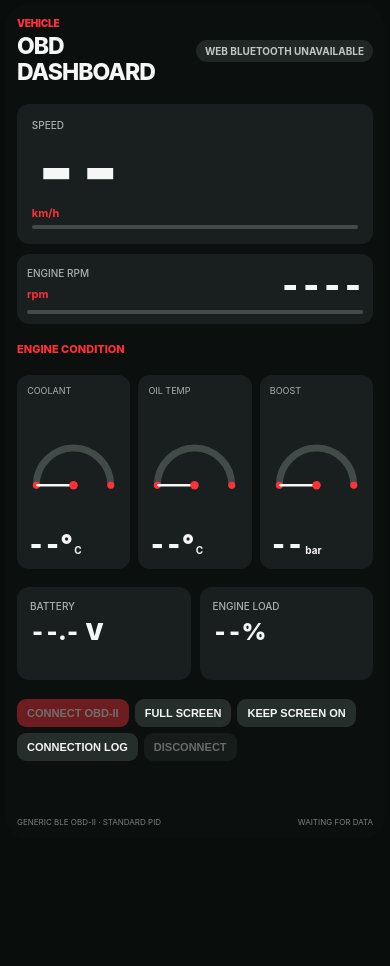
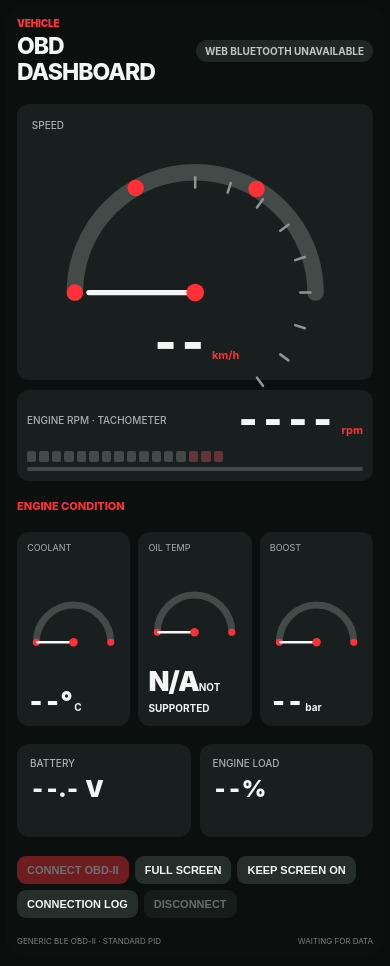
Before and after one commit to marcopark703/OBD2, a plain HTML site: page index.html in a window 390 px wide. Before the commit the page ends 847 px from the top, so only its background shows below. Drawn offline with Linux system fonts and the light colour scheme.

Commit message:
Add files via upload

```diff
--- a/index.html
+++ b/index.html
@@ -20,7 +20,21 @@ header{display:flex;justify-content:space-between;align-items:center;gap:10px}
 .mainrow{display:grid;grid-template-columns:minmax(0,2.45fr) minmax(0,1fr);gap:9px}
 .card{background:var(--panel);border-radius:var(--radius);padding:clamp(10px,2vw,14px);min-width:0}
 .kicker{font-size:clamp(10px,1.6vw,12px);color:var(--muted);font-weight:450}
-.speedval{font-size:clamp(64px,13.5vw,94px);font-weight:950;letter-spacing:-4px;line-height:.98;font-variant-numeric:tabular-nums}
+.speedval{font-size:clamp(54px,10vw,76px);font-weight:950;letter-spacing:-3px;line-height:.95;font-variant-numeric:tabular-nums}
+.speeddial{width:min(100%,390px);height:auto;display:block;margin:2px auto -3px;overflow:visible}
+.speeddial .dial-bg{fill:none;stroke:#424b48;stroke-width:13;stroke-linecap:round}
+.speeddial .dial-progress{fill:none;stroke:#ff3038;stroke-width:13;stroke-linecap:round;pathLength:100;stroke-dasharray:0 100}
+.speeddial .dial-tick{stroke:#8d9692;stroke-width:2;stroke-linecap:round}
+.speeddial .dial-needle{stroke:#f5f7f6;stroke-width:4;stroke-linecap:round}
+.speedread{display:flex;align-items:baseline;justify-content:center;gap:7px;margin-top:-2px}
+.speedread .speedval{font-size:clamp(42px,8vw,62px)}
+.rpm-digital{display:flex;align-items:baseline;gap:7px}
+.rpm-digital .rpmval{font-size:clamp(38px,7vw,54px);margin:3px 0 0;line-height:1}
+.tach-scale{display:grid;grid-template-columns:repeat(16,1fr);gap:3px;margin-top:11px;height:10px}
+.tach-scale i{display:block;border-radius:2px;background:#424b48}
+.tach-scale i.active{background:#ff3038}
+.tach-scale i.redline{background:#653438}
+.tach-scale i.redline.active{background:#ff3038}
 .rpmval{font-size:clamp(25px,5.4vw,36px);font-weight:900;letter-spacing:-1px;font-variant-numeric:tabular-nums;margin-top:13px}
 .unit{color:var(--red);font-size:clamp(11px,1.8vw,13px);font-weight:700}
 .track{height:4px;background:var(--track);border-radius:9px;overflow:hidden;margin-top:5px}
@@ -39,12 +53,16 @@ header{display:flex;justify-content:space-between;align-items:center;gap:10px}
 button{border:0;border-radius:9px;padding:9px 12px;background:#252e2b;color:#f5f7f6;font-size:12px;font-weight:750}
 button.primary{background:var(--red);color:white}button:disabled{opacity:.4}
 #diagnostics{display:none;background:#111817;border:1px solid #303a36;border-radius:12px;padding:10px;font-size:11px;white-space:pre-wrap;word-break:break-word;max-height:150px;overflow:auto;color:#c5ceca}
-/* Narrow phones / Galaxy Fold cover screen / Mobile layout */
-@media(max-width:768px){
+/* Narrow phones / Galaxy Fold cover screen */
+@media(max-width:520px){
  .app{min-height:calc(100dvh - 10px);gap:clamp(12px,2.2vh,20px);padding:clamp(12px,3vw,17px)}
  .mainrow{grid-template-columns:minmax(0,1fr);gap:10px}
  .mainrow>.card:first-child{padding:clamp(14px,3.8vw,20px)}
- .speedval{font-size:clamp(76px,19vw,116px);letter-spacing:-5px}
+ .speedval{font-size:clamp(54px,10vw,76px);letter-spacing:-3px}
+ .speeddial{width:min(100%,360px);max-height:190px}
+ .speedread .speedval{font-size:clamp(46px,12vw,66px)}
+ .rpm-digital .rpmval{font-size:clamp(40px,10vw,58px)}
+ .tach-scale{height:11px;gap:3px}
  .rpmval{font-size:clamp(34px,8vw,48px);margin-top:7px}
  .mainrow>.card:nth-child(2){display:grid;grid-template-columns:1fr auto;align-items:center;column-gap:12px}
  .mainrow>.card:nth-child(2) .kicker{grid-column:1}
@@ -63,7 +81,7 @@ button.primary{background:var(--red);color:white}button:disabled{opacity:.4}
 }
 @media(max-width:370px){.gauges{gap:6px}.gaugecard{min-height:165px}.gauge-title{font-size:8px}}
 @media(orientation:landscape) and (max-height:520px){.app{max-width:1100px;min-height:auto}.gauges{grid-template-columns:repeat(3,minmax(0,1fr))}.gaugecard{min-height:125px}.speedval{font-size:clamp(48px,8vw,70px)}.gauge{max-height:78px}}
-@media(min-width:769px){.app{padding:18px}.gaugecard{min-height:190px}}
+@media(min-width:700px){.app{padding:18px}.gaugecard{min-height:190px}}
 </style>
 </head>
 <body>
@@ -74,16 +92,21 @@ button.primary{background:var(--red);color:white}button:disabled{opacity:.4}
 </header>
 
 <section class="mainrow">
- <div class="card">
+ <div class="card speed-card">
   <div class="kicker">SPEED</div>
-  <div class="speedval" id="speed">--</div>
-  <div class="unit">km/h</div>
-  <div class="track"><div class="fill" id="speedbar"></div></div>
+  <svg class="speeddial" viewBox="0 0 240 150" aria-label="Speedometer">
+   <path class="dial-bg" d="M25 126 A95 95 0 0 1 215 126"/>
+   <path id="speedArc" class="dial-progress" d="M25 126 A95 95 0 0 1 215 126"/>
+   <g id="speedTicks"></g>
+   <path id="speedNeedle" class="dial-needle" d="M120 126 L120 42" transform="rotate(-90 120 126)"/>
+   <circle cx="120" cy="126" r="7" fill="#ff3038"/>
+  </svg>
+  <div class="speedread"><span class="speedval" id="speed">--</span><span class="unit">km/h</span></div>
  </div>
- <div class="card">
-  <div class="kicker">ENGINE RPM</div>
-  <div class="rpmval" id="rpm">----</div>
-  <div class="unit">rpm</div>
+ <div class="card rpm-card">
+  <div class="kicker">ENGINE RPM · TACHOMETER</div>
+  <div class="rpm-digital"><div class="rpmval" id="rpm">----</div><span class="unit">rpm</span></div>
+  <div class="tach-scale" id="tachScale" aria-label="RPM scale"></div>
   <div class="track"><div class="fill" id="rpmbar"></div></div>
  </div>
 </section>
@@ -108,7 +131,7 @@ button.primary{background:var(--red);color:white}button:disabled{opacity:.4}
    <path id="oilNeedle" d="M100 108 L100 30" stroke="#f6f7f7" stroke-width="5" stroke-linecap="round" transform="rotate(-90 100 108)"/>
    <circle cx="100" cy="108" r="9" fill="#ff3038"/>
   </svg>
-  <div><span class="gauge-value" id="oil">--°</span><span class="gauge-unit"> C</span></div>
+  <div><span class="gauge-value" id="oil">N/A</span><span class="gauge-unit" id="oilUnit">NOT SUPPORTED</span></div>
  </div>
  <div class="card gaugecard">
   <div class="gauge-title">BOOST</div>
@@ -148,7 +171,7 @@ const UUIDS=[
 ];
 const optionalServices=[...new Set([...UUIDS.map(x=>x.service),"0000180a-0000-1000-8000-00805f9b34fb"])];
 let device=null,server=null,rx=null,tx=null,notifyBuffer="",pending=null,connected=false,polling=false,wakeLock=null,logLines=[];
-let supported={};
+let supported={},oilPidChecked=false,speedNeedleNow=-90,speedNeedleTarget=-90;
 const log=s=>{logLines.unshift(new Date().toLocaleTimeString()+" "+s);logLines=logLines.slice(0,24);$("diagnostics").textContent=logLines.join("\n")};
 const setConn=(s,on=false)=>{$("connection").textContent=s;$("connection").classList.toggle("off",!on)};
 const delay=ms=>new Promise(r=>setTimeout(r,ms));
@@ -204,6 +227,21 @@ async function pid(pid,n,fn){
  supported[pid]=true;return fn(...b);
 }
 function put(id,val,unit=""){if(val===null||val===undefined){$(id).textContent="—";return}$(id).textContent=val+unit}
+function initScales(){
+ const ticks=$("speedTicks"); if(ticks.childElementCount===0){
+  for(let i=0;i<=10;i++){const a=(-90+i*18)*Math.PI/180,x1=120+Math.cos(a)*83,y1=126+Math.sin(a)*83,x2=120+Math.cos(a)*91,y2=126+Math.sin(a)*91;const l=document.createElementNS("http://www.w3.org/2000/svg","line");l.setAttribute("x1",x1);l.setAttribute("y1",y1);l.setAttribute("x2",x2);l.setAttribute("y2",y2);l.setAttribute("class","dial-tick");ticks.appendChild(l)}
+ }
+ const scale=$("tachScale");if(scale.childElementCount===0){for(let i=0;i<16;i++){const e=document.createElement("i");if(i>=13)e.className="redline";scale.appendChild(e)}}
+}
+function animateSpeedNeedle(){speedNeedleNow+=(speedNeedleTarget-speedNeedleNow)*.22;$("speedNeedle").setAttribute("transform",`rotate(${speedNeedleNow} 120 126)`);requestAnimationFrame(animateSpeedNeedle)}
+function updateSpeed(v){
+ if(v===null){put("speed",null);$("speedArc").style.strokeDasharray="0 100";return}
+ const n=Math.max(0,Math.min(220,v));put("speed",Math.round(v));const ratio=n/220;$("speedArc").style.strokeDasharray=`${ratio*100} 100`;speedNeedleTarget=-90+ratio*180;
+}
+function updateRpm(v){
+ put("rpm",v===null?null:Math.round(v).toLocaleString("en-US"));const ratio=v===null?0:Math.max(0,Math.min(1,v/5000));$("rpmbar").style.width=(ratio*100)+"%";
+ [...$("tachScale").children].forEach((el,i)=>el.classList.toggle("active",v!==null&&i<Math.round(ratio*16)));
+}
 function gauge(prefix,val,min,max,fmt){
  if(val===null||!Number.isFinite(val)){put(prefix,"—");$(prefix+"Arc").setAttribute("stroke-dasharray","0 100");return}
  const ratio=Math.max(0,Math.min(1,(val-min)/(max-min)));
@@ -217,7 +255,6 @@ async function poll(){
  // Priority: speed and RPM every cycle. Slow-changing PIDs are staggered.
  let slowIndex=0;const slowTasks=[
   async()=>{const v=await pid("05",1,a=>a-40);gauge("coolant",v,40,120,x=>Math.round(x)+"°")},
-  async()=>{const v=await pid("5C",1,a=>a-40);gauge("oil",v,50,150,x=>Math.round(x)+"°")},
   async()=>{const v=await pid("0B",1,a=>a);return v},
   async()=>{const v=await pid("33",1,a=>a);return v},
   async()=>{const v=await pid("04",1,a=>Math.round(a*100/255));put("load",v===null?null:v,"%")},
@@ -226,14 +263,14 @@ async function poll(){
  let map=null,baro=null;
  try{
   while(connected){
-   const speed=await pid("0D",1,a=>a);put("speed",speed===null?null:Math.round(speed));$("speedbar").style.width=(speed===null?0:Math.min(100,speed/220*100))+"%";
-   const rpm=await pid("0C",2,(a,b)=>Math.round((a*256+b)/4));put("rpm",rpm===null?null:rpm.toLocaleString("en-US"));$("rpmbar").style.width=(rpm===null?0:Math.min(100,rpm/5000*100))+"%";
+   const speed=await pid("0D",1,a=>a);updateSpeed(speed);
+   const rpm=await pid("0C",2,(a,b)=>Math.round((a*256+b)/4));updateRpm(rpm);
    // one low-priority query per loop; boost is derived when MAP and BARO are both known
    try{
     const t=slowTasks[slowIndex]();slowIndex=(slowIndex+1)%slowTasks.length;
     const result=await t;
-    if(slowIndex===3)map=result;
-    if(slowIndex===4)baro=result;
+    if(slowIndex===2)map=result;
+    if(slowIndex===3)baro=result;
     if(map!==null&&baro!==null){const boost=(map-baro)/100;gauge("boost",boost,0,2.5,x=>x.toFixed(2));}
    }catch(e){log("PID read: "+e.message)}
    $("lastUpdate").textContent="UPDATED "+new Date().toLocaleTimeString("ko-KR",{hour12:false});
@@ -259,6 +296,7 @@ async function start(){
  setConn("BLE CONNECTED",true);$("disconnect").disabled=false;$("connect").disabled=true;
  // Identify ECU support map using standard supported-PID bitmap.
  try{const r=await cmd("0100");log("Standard PID discovery response received");}catch(e){log("PID discovery: "+e.message)}
+ if(!oilPidChecked){oilPidChecked=true;try{const oil=await pid("5C",1,a=>a-40);if(oil===null){$("oil").textContent="N/A";$("oilUnit").textContent="NOT SUPPORTED";log("Oil temperature PID 015C not supported by ECU");}else{gauge("oil",oil,50,150,x=>Math.round(x)+"°");$("oilUnit").textContent="°C";}}catch(e){$("oil").textContent="N/A";$("oilUnit").textContent="NOT SUPPORTED";log("Oil temperature unavailable: "+e.message)}}
  poll();
 }
 $("connect").onclick=async()=>{ $("connect").disabled=true;try{await start()}catch(e){log("ERROR "+e.name+": "+e.message);setConn("CONNECTION FAILED");$("connect").disabled=false;if(device?.gatt?.connected)device.gatt.disconnect()}};
@@ -267,6 +305,7 @@ $("fullscreen").onclick=async()=>{try{if(!document.fullscreenElement)await docum
 $("wake").onclick=async()=>{try{if(!("wakeLock"in navigator))throw Error("Wake Lock 미지원 브라우저");wakeLock=await navigator.wakeLock.request("screen");$("wake").textContent="SCREEN ON ✓";wakeLock.addEventListener("release",()=>$("wake").textContent="KEEP SCREEN ON")}catch(e){log("Wake Lock: "+e.message)}};
 $("settings").onclick=()=>{$("diagnostics").style.display=$("diagnostics").style.display==="block"?"none":"block"};
 if("serviceWorker"in navigator&&location.protocol!=="file:"){window.addEventListener("load",()=>navigator.serviceWorker.register("./sw.js").catch(e=>log("SW registration: "+e.message)))}
+initScales();requestAnimationFrame(animateSpeedNeedle);
 if(!navigator.bluetooth){$("connect").disabled=true;setConn("WEB BLUETOOTH UNAVAILABLE")}
 })();
 </script>
```
Also changed, not shown: sw.js (+2 -8 lines), manifest.webmanifest, 1 other file.
